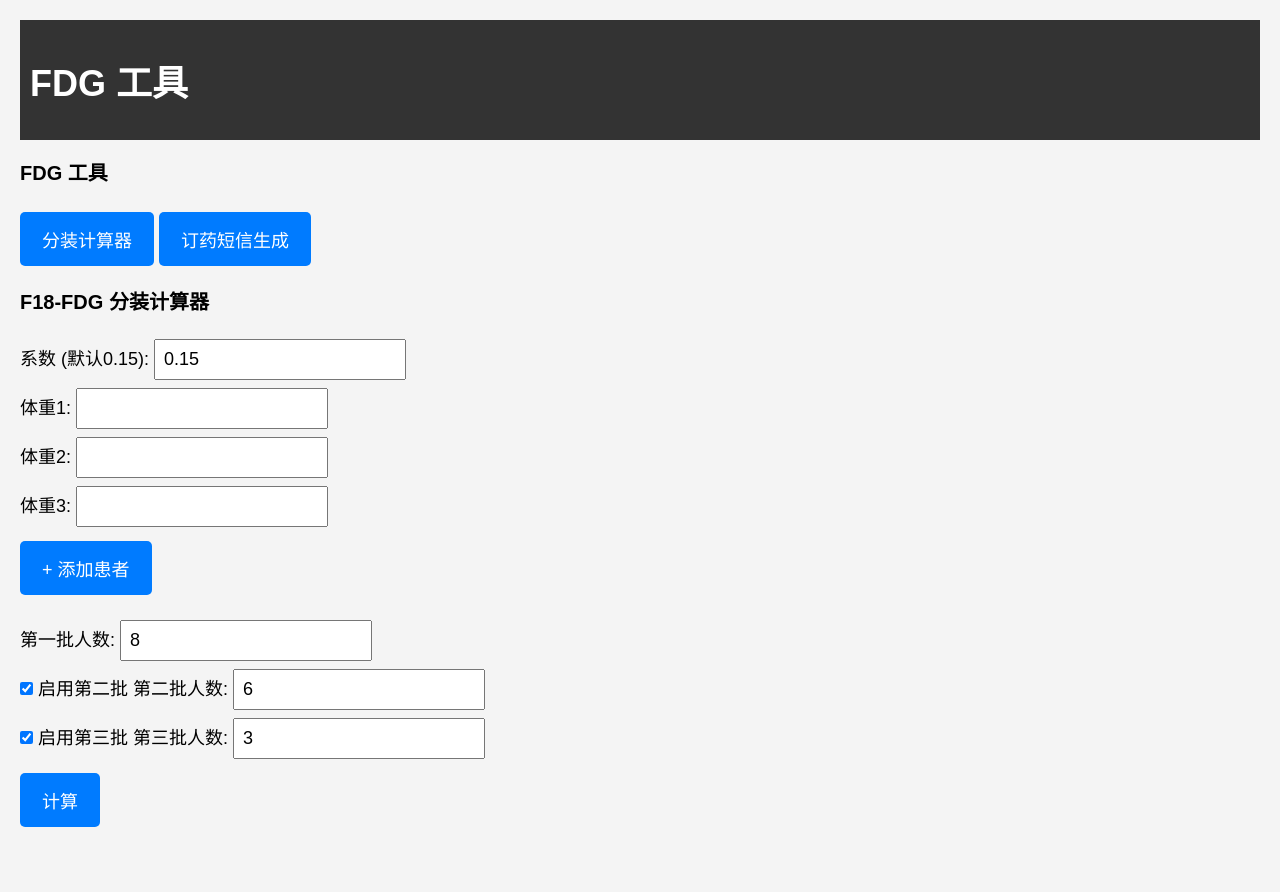
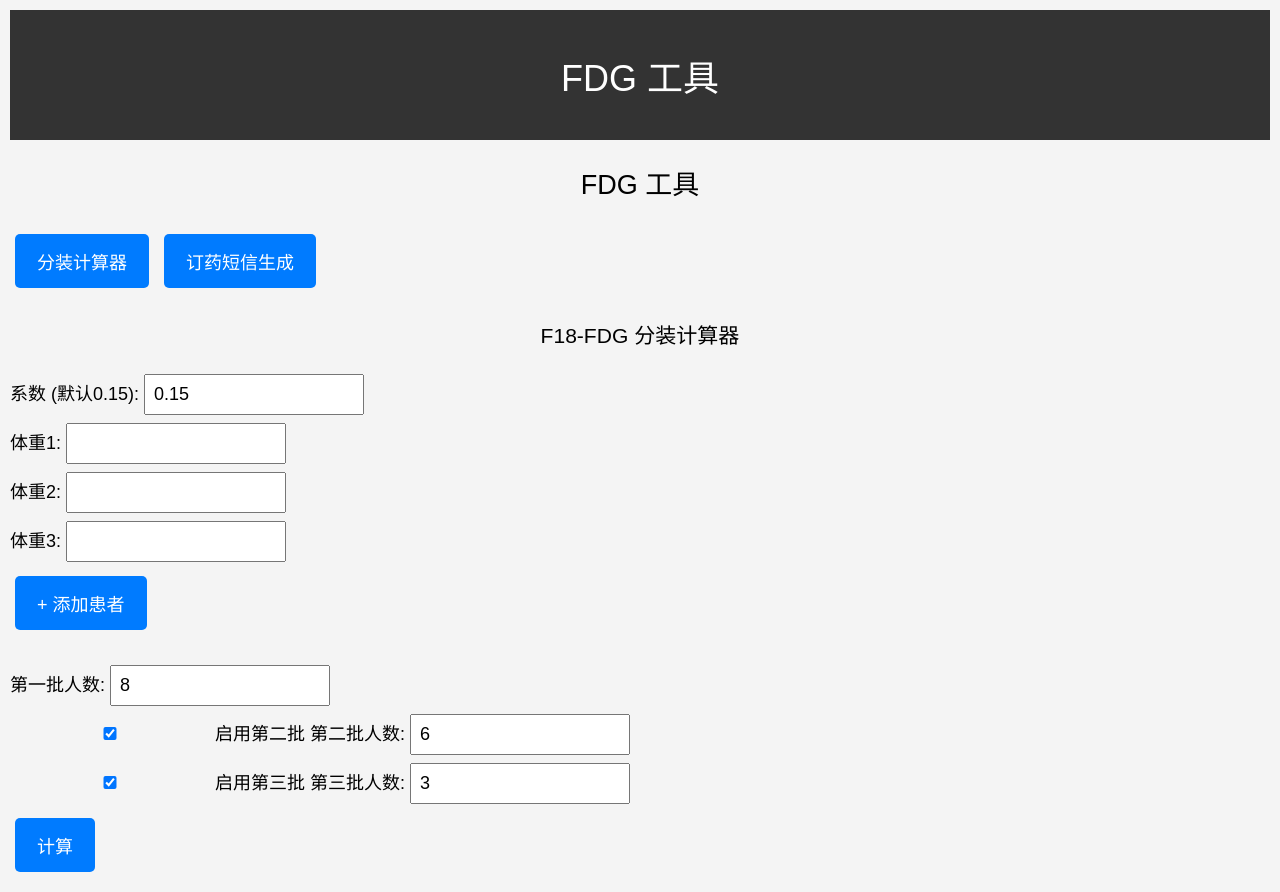
Before and after one commit to fwu0216/fdgweb, a Flask app: page / in a window 1280 px wide. Before the commit the page ends 827 px from the top, so only its background shows below. Run offline with Flask 3, Linux system fonts and the light colour scheme.

Commit message:
style.css

```diff
--- a/static/style.css
+++ b/static/style.css
@@ -1,6 +1,6 @@
 body {
     font-family: Arial, sans-serif;
-    margin: 20px;
+    margin: 10px;
     background: #f4f4f4;
     font-size: 18px;
 }
@@ -8,27 +8,36 @@ body {
 header {
     background: #333;
     color: white;
-    padding: 10px;
+    padding: 15px;
+    text-align: center;
 }
 
-header a {
-    color: #ffd700;
-    margin: 0 10px;
-    font-size: 18px;
+h1, h2, h3, h4 {
+    text-align: center;
+    font-weight: normal;
 }
 
-table {
-    border-collapse: collapse;
-    margin-top: 10px;
-    background: white;
-    width: 100%;
+button {
+    padding: 14px 22px;
     font-size: 18px;
+    margin: 10px 5px;
+    background-color: #007BFF;
+    color: white;
+    border: none;
+    border-radius: 5px;
+    cursor: pointer;
 }
 
-td, th {
-    border: 1px solid #ccc;
-    padding: 10px;
-    text-align: center;
+button:hover {
+    background-color: #0056b3;
+}
+
+input {
+    font-size: 18px;
+    padding: 8px;
+    margin: 4px 0;
+    width: 60%;
+    max-width: 200px;
 }
 
 fieldset {
@@ -36,24 +45,29 @@ fieldset {
     margin: 10px 0;
     padding: 10px;
     border-radius: 5px;
+    border: 1px solid #ccc;
 }
 
-button {
-    padding: 14px 22px;
+table {
+    border-collapse: collapse;
+    margin: 10px auto;
+    background: white;
     font-size: 18px;
-    margin-top: 10px;
-    background-color: #007BFF;
-    color: white;
-    border: none;
-    border-radius: 5px;
+    width: 95%;
 }
 
-input {
-    font-size: 18px;
+td, th {
+    border: 1px solid #ccc;
     padding: 8px;
-    margin: 4px 0;
+    text-align: center;
 }
 
-h2, h3, h4 {
-    font-size: 20px;
+pre {
+    background: #fff;
+    padding: 10px;
+    border-radius: 5px;
+    white-space: pre-wrap;
+    word-break: break-all;
+    margin: 10px;
+    border: 1px solid #ccc;
 }
```
